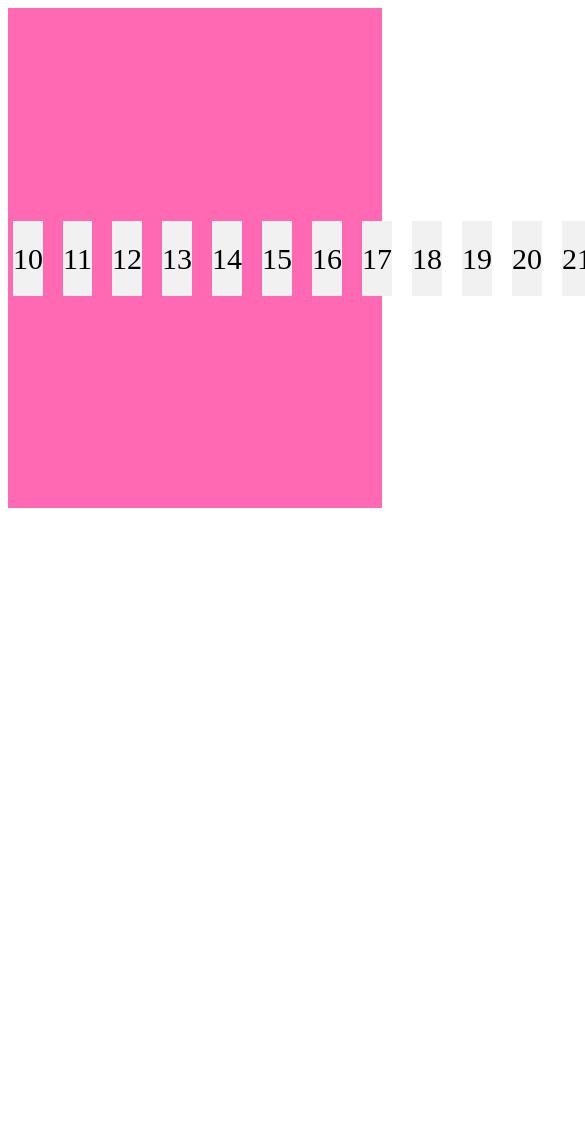
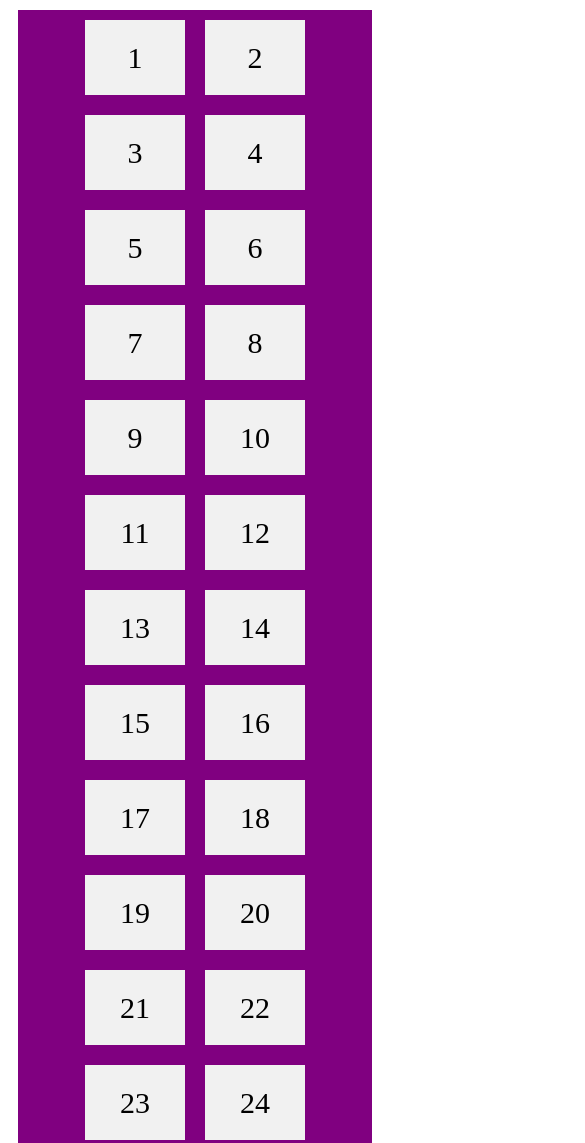
Before and after one commit to elizabeth9002/flex, a plain HTML site: page index.html in a window 390 px wide. Shown: the top 1143 px of the page, 585 px wide, since content can reach past the window. Before the commit the page ends 844 px from the top, so only its background shows below. Drawn offline with Linux system fonts and the light colour scheme.

Commit message:
media queries added new div added

```diff
--- a/index.css
+++ b/index.css
@@ -1,9 +1,11 @@
 .container {
     display: flex;
+    flex-wrap: wrap;
+    flex-direction: row;
     height: 500px;
     align-items: center;
     justify-content: center;
-    background-color: hotpink;
+    background-color: purple;
 }
 
 .container>div {
@@ -14,3 +16,18 @@
     line-height: 75px;
     font-size: 30px;
 }
+
+/* Media Queries */
+@media (max-width: 799px) {
+    .container {
+     height: 70vh;
+     margin: 10px;
+    }
+
+    @media (max-width: 477px) {
+        .container {
+            height: 100%;
+            margin: 10px;
+        }
+    }
+}
--- a/index.html
+++ b/index.html
@@ -31,6 +31,7 @@
         <div>21</div>
         <div>22</div>
         <div>23</div>
+        <div>24</div>
     </div>
 
 
```
